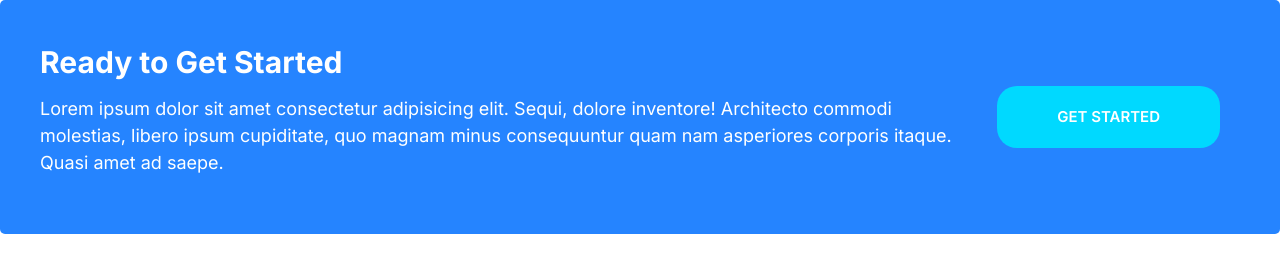
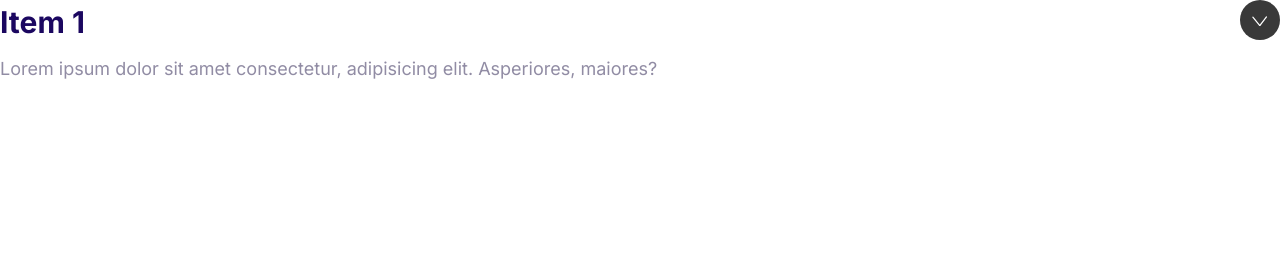
Before and after one commit to capakshay/AksNikam, a plain HTML site: page index.html in a window 1280 px wide. Drawn offline with Linux system fonts and the light colour scheme.

Commit message:
Collapsible

```diff
--- a/css/styles.css
+++ b/css/styles.css
@@ -508,3 +508,34 @@ a {
     margin: 0 2rem;
   }
 }
+
+/* Collapsibles */
+.collapsible__header {
+  display: flex;
+  justify-content: space-between;
+}
+
+.collapsible__heading {
+  margin-top: 0;
+  font-size: 3rem;
+}
+
+.collapsible__chevron {
+  transform: rotate(-90deg);
+  transition: transform 0.3s;
+}
+
+.collapsible__content {
+  max-height: 0;
+  overflow: hidden;
+  transition: all 0.3s;
+  opacity: 0;
+}
+
+.collapsible--expanded .collapsible__chevron {
+  transform: rotate(0);
+}
+.collapsible--expanded .collapsible__content {
+  max-height: 100vh;
+  opacity: 1;
+}
--- a/index.html
+++ b/index.html
@@ -14,19 +14,18 @@
     <link rel="stylesheet" href="css/styles.css" />
   </head>
   <body>
-    <div class="callout callout--primary">
-      <div class="grid grid--1x2">
-        <div class="callout__content">
-          <h2 class="callout__heading">Ready to Get Started</h2>
-          <p>
-            Lorem ipsum dolor sit amet consectetur adipisicing elit. Sequi,
-            dolore inventore! Architecto commodi molestias, libero ipsum
-            cupiditate, quo magnam minus consequuntur quam nam asperiores
-            corporis itaque. Quasi amet ad saepe.
-          </p>
-        </div>
-        <a href="#" class="btn btn--secondary btn--stretched">Get Started</a>
+    <div class="collapsible collapsible--expanded">
+      <header class="collapsible__header">
+        <h2 class="collapsible__heading">Item 1</h2>
+        <svg class="icon icon--white collapsible__chevron">
+          <use xlink:href="images/sprite.svg#chevron"></use>
+        </svg>
+      </header>
+      <div class="collapsible__content">
+        Lorem ipsum dolor sit amet consectetur, adipisicing elit. Asperiores,
+        maiores?
       </div>
     </div>
+    <script src="js/main.js"></script>
   </body>
 </html>
--- /dev/null
+++ b/js/main.js
@@ -0,0 +1,6 @@
+const collapsibles = document.querySelectorAll(".collapsible");
+collapsibles.forEach((item) =>
+  item.addEventListener("click", function () {
+    this.classList.toggle("collapsible--expanded");
+  })
+);
```
Also changed, not shown: components/collapsible.html (added, +13 -0 lines).
